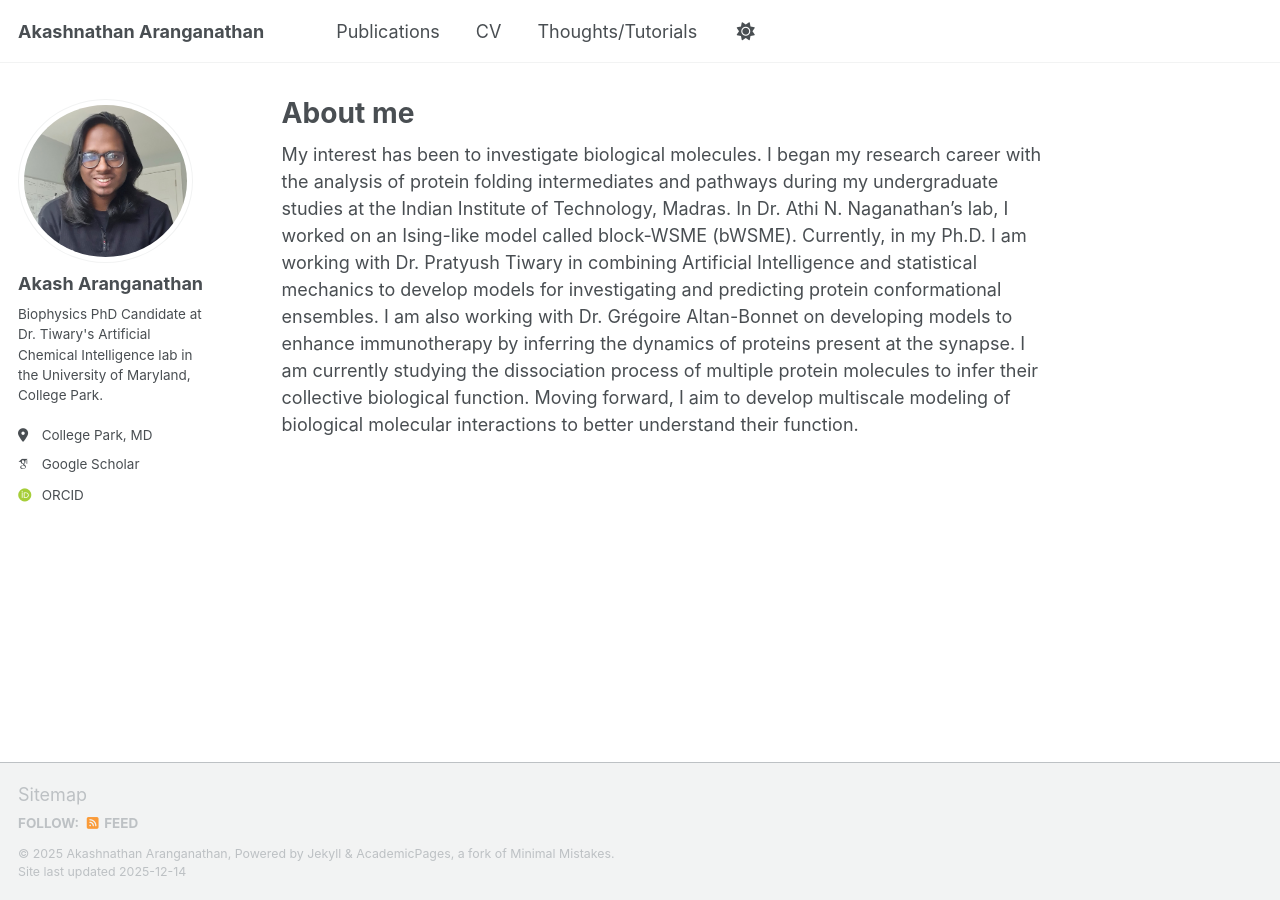
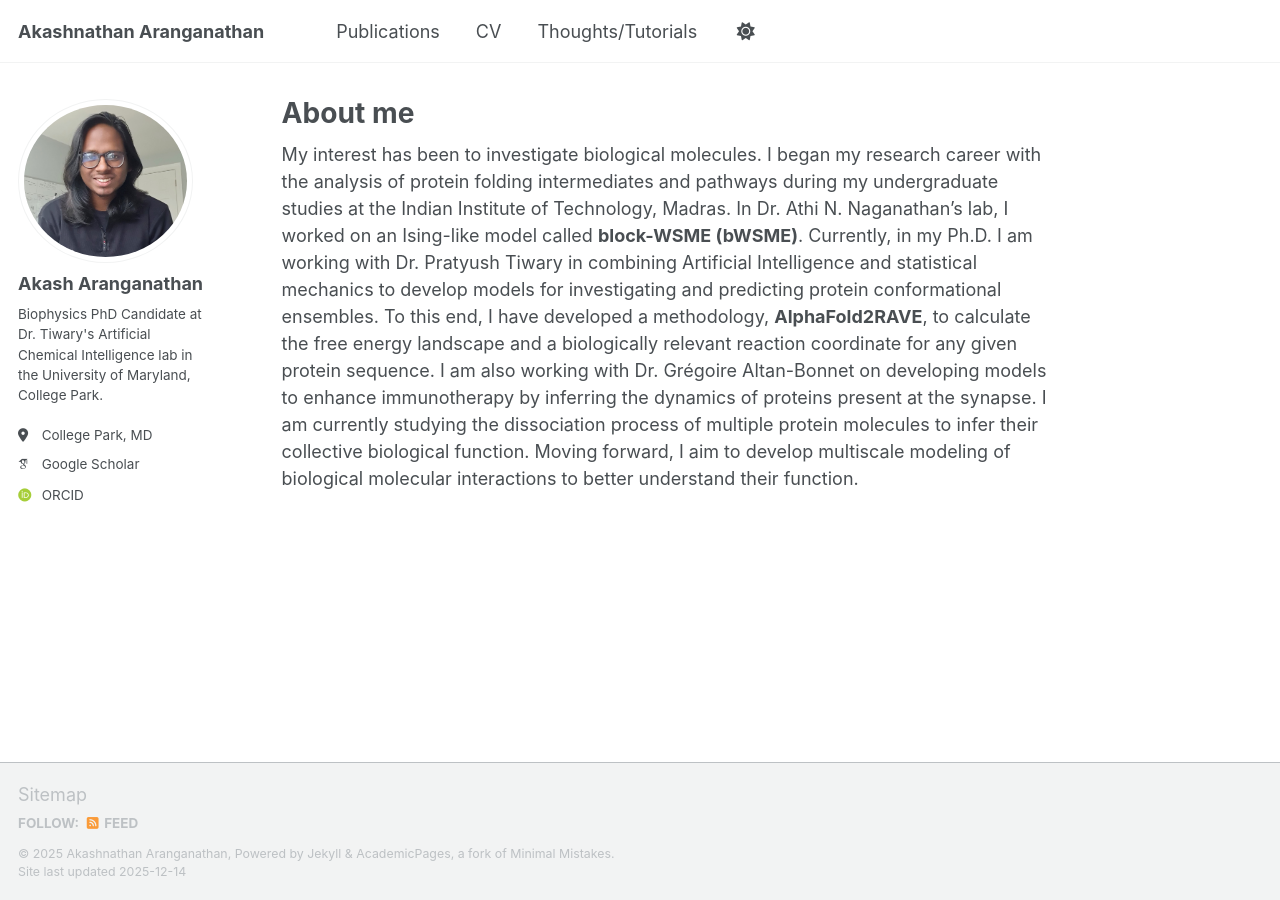
Before and after one commit to Akash-Aranganathan/akash-aranganathan.github.io, a Jekyll site: the page built from _pages/about.md, in a window 1280 px wide. Built offline with Jekyll 4.4.1, drawn with Linux system fonts in a browser that asks for light colours; some web fonts are replaced; a script that is not in the unit is left out.

Commit message:
Enhance about page with new research details
Added emphasis on block-WSME and introduced AlphaFold2RAVE methodology.

```diff
--- a/_pages/about.md
+++ b/_pages/about.md
@@ -7,4 +7,4 @@ redirect_from:
   - /about.html
 ---
 
-My interest has been to investigate biological molecules. I began my research career with the analysis of protein folding intermediates and pathways during my undergraduate studies at the Indian Institute of Technology, Madras. In Dr. Athi N. Naganathan's lab, I worked on an Ising-like model called block-WSME (bWSME). Currently, in my Ph.D. I am working with Dr. Pratyush Tiwary in combining Artificial Intelligence and statistical mechanics to develop models for investigating and predicting protein conformational ensembles. I am also working with Dr. Grégoire Altan-Bonnet on developing models to enhance immunotherapy by inferring the dynamics of proteins present at the synapse. I am currently studying the dissociation process of multiple protein molecules to infer their collective biological function. Moving forward, I aim to develop multiscale modeling of biological molecular interactions to better understand their function.
+My interest has been to investigate biological molecules. I began my research career with the analysis of protein folding intermediates and pathways during my undergraduate studies at the Indian Institute of Technology, Madras. In Dr. Athi N. Naganathan's lab, I worked on an Ising-like model called **block-WSME (bWSME)**. Currently, in my Ph.D. I am working with Dr. Pratyush Tiwary in combining Artificial Intelligence and statistical mechanics to develop models for investigating and predicting protein conformational ensembles. To this end, I have developed a methodology, **AlphaFold2RAVE**, to calculate the free energy landscape and a biologically relevant reaction coordinate for any given protein sequence. I am also working with Dr. Grégoire Altan-Bonnet on developing models to enhance immunotherapy by inferring the dynamics of proteins present at the synapse. I am currently studying the dissociation process of multiple protein molecules to infer their collective biological function. Moving forward, I aim to develop multiscale modeling of biological molecular interactions to better understand their function.
```
